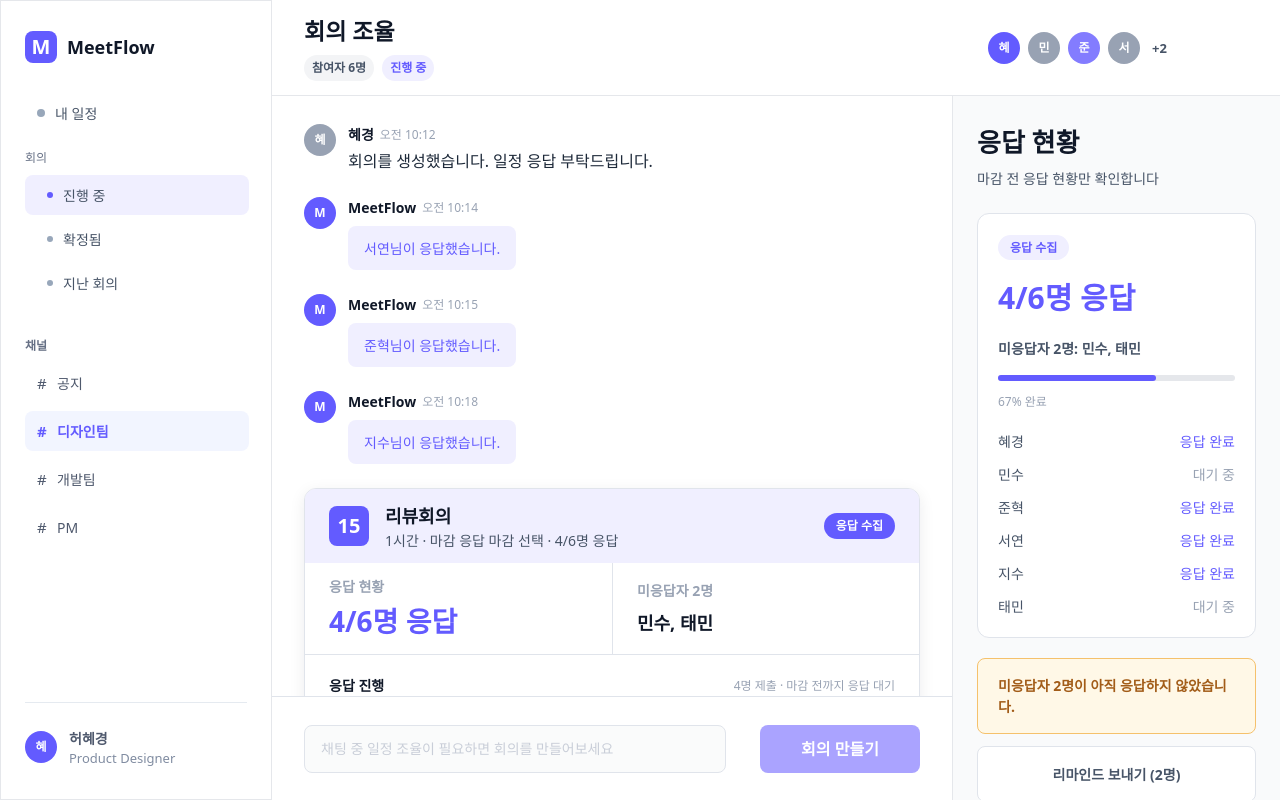
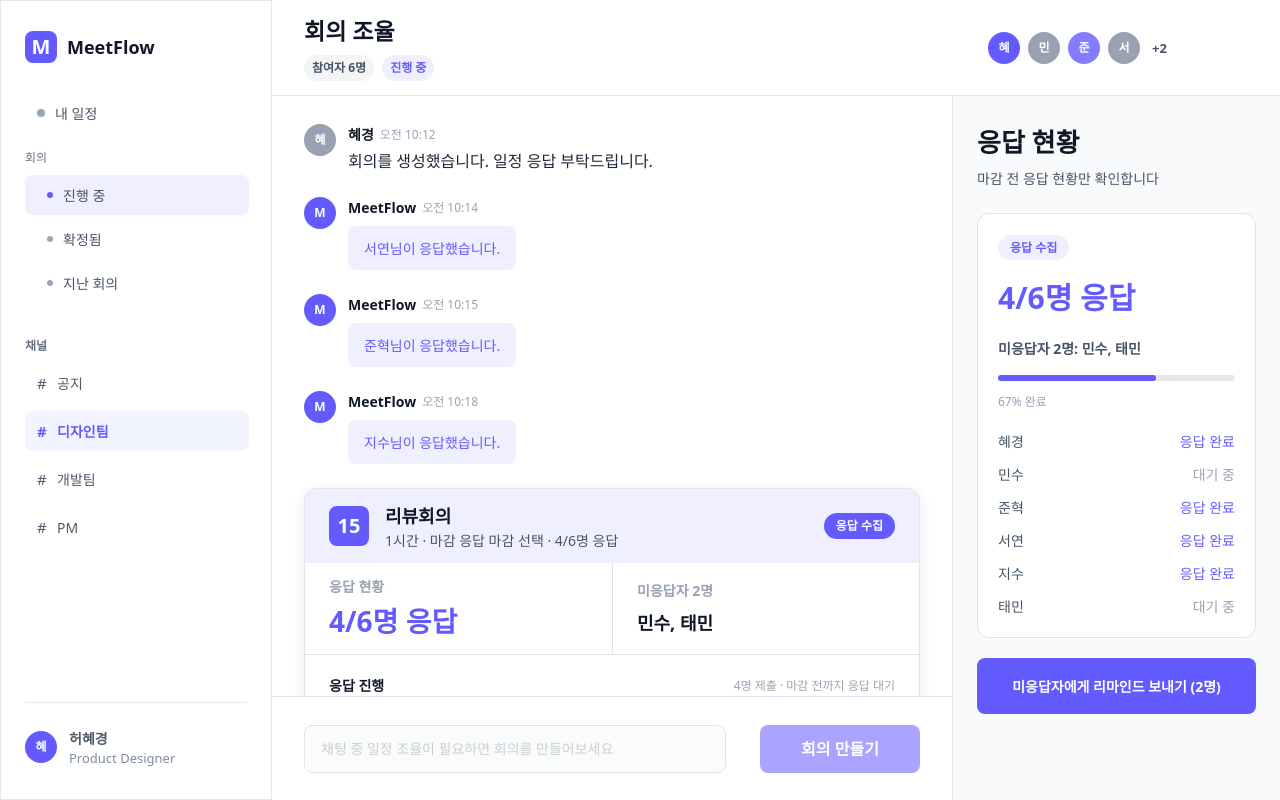
Before and after one commit to gjgprud0306/meetflow-tosschallenge, a React (Vite) app: page /meetings/response-status in a window 1280 px wide. Built offline with nearby package versions, Linux system fonts and the light colour scheme; a web font is replaced by a local one.

Commit message:
Promote reminder action button

```diff
--- a/src/pages/ResponseStatusPage.tsx
+++ b/src/pages/ResponseStatusPage.tsx
@@ -329,17 +329,12 @@
       </section>
 
       {!complete && !reminded && (
-        <>
-          <div className="mt-5 rounded-lg border border-[#F5C16C] bg-[#FFF8E7] px-5 py-4 text-sm font-bold leading-[21px] text-[#A25C18]">
-            미응답자 {missingCount}명이 아직 응답하지 않았습니다.
-          </div>
-          <Button
-            className="mt-3 h-14 w-full rounded-lg border border-[#E0E4EB] bg-white text-sm font-bold leading-[21px] text-[#475467] hover:bg-[#F9FAFB]"
-            onClick={onReminder}
-          >
-            리마인드 보내기 (2명)
-          </Button>
-        </>
+        <Button
+          className="mt-5 h-14 w-full rounded-lg bg-[#635BFF] text-sm font-bold leading-[21px] text-white hover:bg-[#635BFF]/90 active:bg-[#554DE8]"
+          onClick={onReminder}
+        >
+          미응답자에게 리마인드 보내기 (2명)
+        </Button>
       )}
 
       {reminded && (
```
Also changed, not shown: 4 other files (tests, documents, lock files or other folders).
